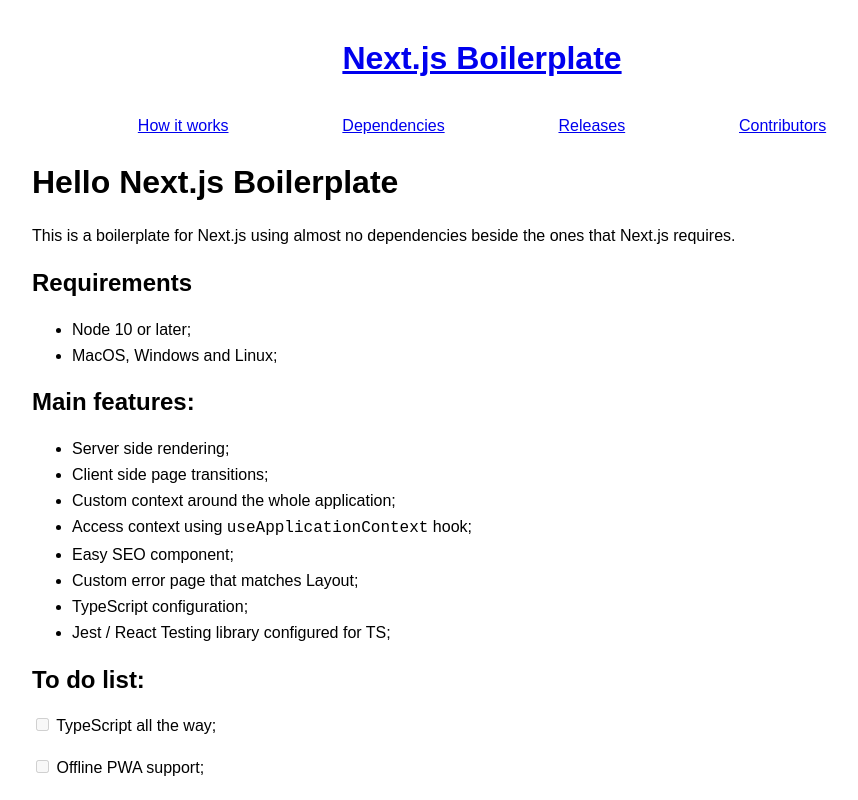
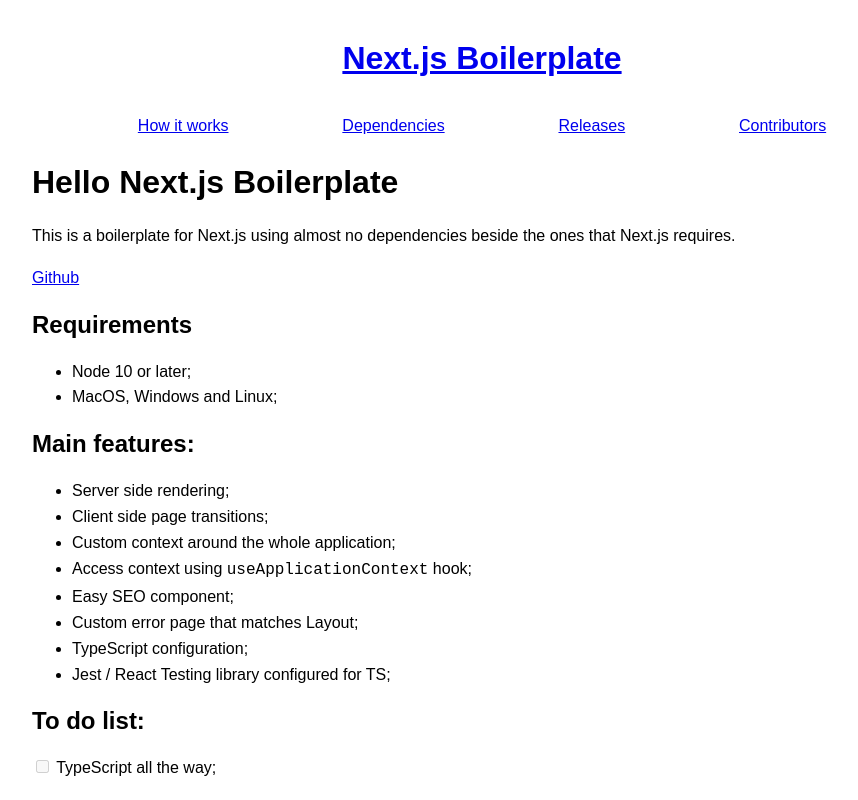
Before and after one commit to imaginamundo/nextjs-boilerplate, a Next.js app: page / in a window 1280 px wide. Shown: the top 800 px of the page, without its empty margins (158-1016 px from the left). Built offline with nearby package versions, Linux system fonts and the light colour scheme.

Commit message:
Add github to main page

```diff
--- a/src/pages/index.tsx
+++ b/src/pages/index.tsx
@@ -32,6 +32,11 @@
             />
             <h1>Hello Next.js Boilerplate</h1>
             <p>This is a boilerplate for Next.js using almost no dependencies beside the ones that Next.js requires.</p>
+            <p>
+                <a href="https://github.com/imaginamundo/nextjs-boilerplate" target="_blank">
+                    Github
+                </a>
+            </p>
 
             <h2>Requirements</h2>
             <ul>
```
